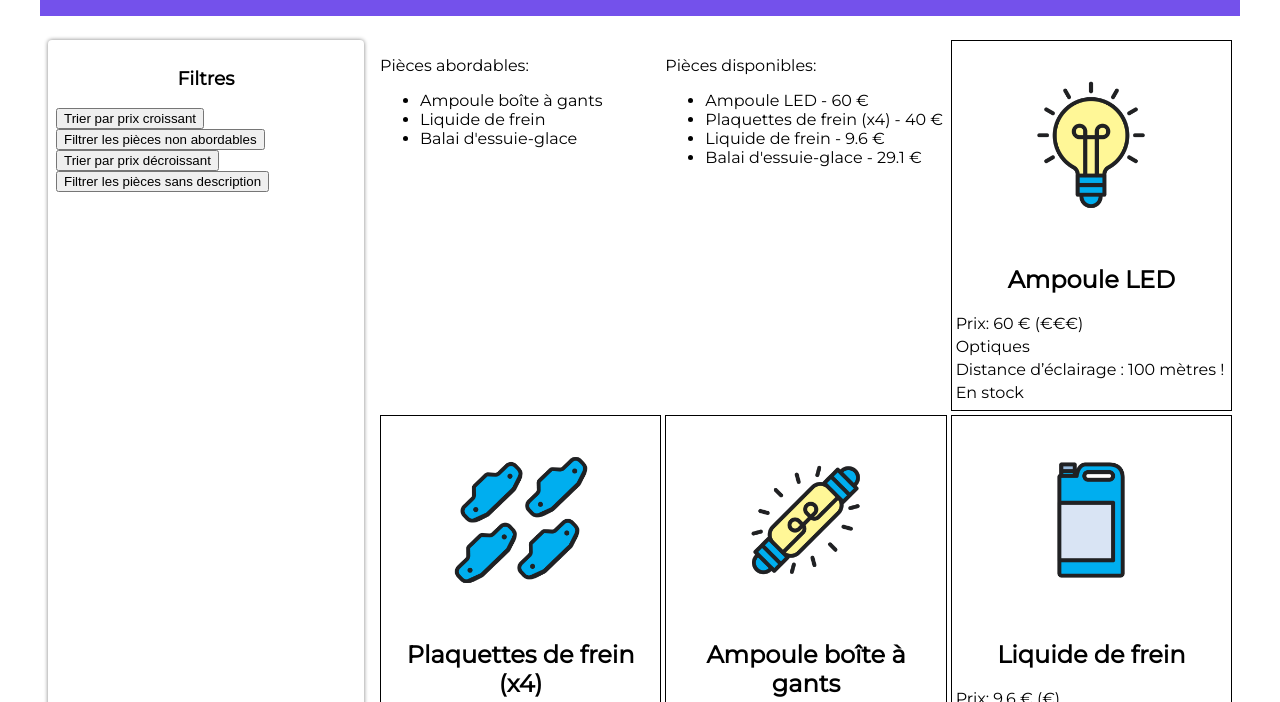
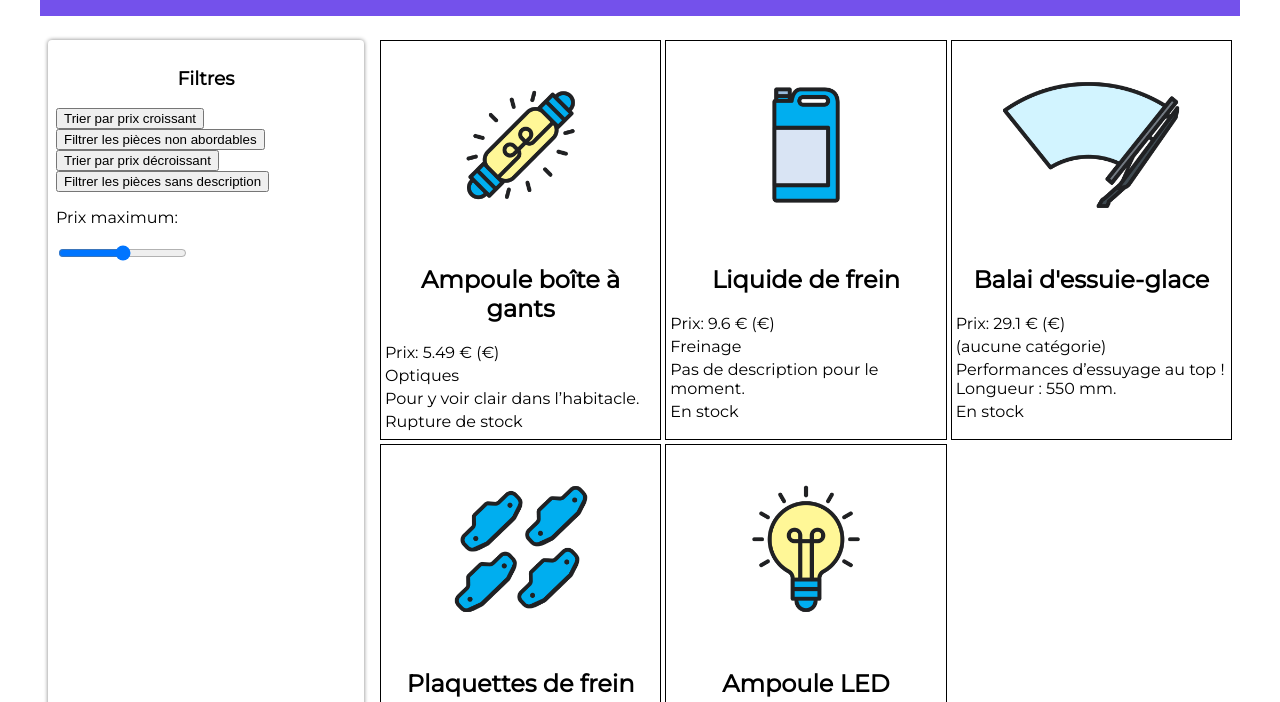
Before and after one commit to kohkohdriss/pieces-auto-, a website: page index.html in a window 1280 px wide. Both pictures are taken after a click on the button "Trier par prix croissant". Shown: the part 98-800 px from the top of the page. Drawn offline with Linux system fonts and the light colour scheme.

Commit message:
generation de la liste des pieces selon le filtre

```diff
--- a/index.html
+++ b/index.html
@@ -22,17 +22,23 @@
         <button class="btn-decroissant">Trier par prix décroissant</button>
         <br />
         <button class="btn-nodesc">Filtrer les pièces sans description</button>
+        <br />
+        <p>Prix maximum:</p>
+        <input
+          type="range"
+          name="prix-max"
+          id="prix-max"
+          min="0"
+          max="60"
+          step="5"
+        />
       </section>
 
       <!-- Fiches produits -->
       <section class="fiches">
         <!-- Code ajouté -->
-        <div class="abordables">
-          <p>Pièces abordables:</p>
-        </div>
-        <div class="disponibles">
-          <p>Pièces disponibles:</p>
-        </div>
+        <div class="abordables"></div>
+        <div class="disponibles"></div>
       </section>
     </main>
   </body>
--- a/pieces.js
+++ b/pieces.js
@@ -1,7 +1,9 @@
 // Récupération des pièces depuis le fichier JSON
-const reponse = await fetch("pieces-autos.json");
-const pieces = await reponse.json();
+// const reponse = await fetch("pieces-autos.json");
+// const pieces = await reponse.json();
+const pieces = await fetch("pieces-autos.json").then((pieces) => pieces.json());
 
+function genererPieces(pieces) {
   for (let i = 0; i < pieces.length; i++) {
     const article = pieces[i];
     // Récupération de l'élément du DOM qui accueillera les fiches
@@ -38,6 +40,9 @@ for (let i = 0; i < pieces.length; i++) {
     pieceElement.appendChild(descriptionElement);
     pieceElement.appendChild(stockElement);
   }
+}
+
+genererPieces(pieces);
 
 //gestion des bouttons
 const boutonTrier = document.querySelector(".btn-trier");
@@ -47,7 +52,8 @@ boutonTrier.addEventListener("click", function () {
   piecesOrdonnees.sort(function (a, b) {
     return a.prix - b.prix;
   });
-  console.log(piecesOrdonnees);
+  document.querySelector(".fiches").innerHTML = "";
+  genererPieces(piecesOrdonnees);
 });
 
 const boutonFiltrer = document.querySelector(".btn-filtrer");
@@ -56,10 +62,11 @@ boutonFiltrer.addEventListener("click", function () {
   const piecesFiltrees = pieces.filter(function (piece) {
     return piece.prix <= 35;
   });
-  console.log(piecesFiltrees);
+  document.querySelector(".fiches").innerHTML = "";
+  genererPieces(piecesFiltrees);
 });
 
-//trier décroissant et filtrer par description
+//Correction Exercice
 const boutonDecroissant = document.querySelector(".btn-decroissant");
 
 boutonDecroissant.addEventListener("click", function () {
@@ -67,7 +74,8 @@ boutonDecroissant.addEventListener("click", function () {
   piecesOrdonnees.sort(function (a, b) {
     return b.prix - a.prix;
   });
-  console.log(piecesOrdonnees);
+  document.querySelector(".fiches").innerHTML = "";
+  genererPieces(piecesOrdonnees);
 });
 
 const boutonNoDescription = document.querySelector(".btn-nodesc");
@@ -76,7 +84,8 @@ boutonNoDescription.addEventListener("click", function () {
   const piecesFiltrees = pieces.filter(function (piece) {
     return piece.description;
   });
-  console.log(piecesFiltrees);
+  document.querySelector(".fiches").innerHTML = "";
+  genererPieces(piecesFiltrees);
 });
 
 const noms = pieces.map((piece) => piece.nom);
@@ -86,7 +95,10 @@ for (let i = pieces.length - 1; i >= 0; i--) {
   }
 }
 console.log(noms);
+//Création de l'en-tête
 
+const pElement = document.createElement("p");
+pElement.innerText = "Pièces abordables";
 //Création de la liste
 const abordablesElements = document.createElement("ul");
 //Ajout de chaque nom à la liste
@@ -96,9 +108,12 @@ for (let i = 0; i < noms.length; i++) {
   abordablesElements.appendChild(nomElement);
 }
 // Ajout de l'en-tête puis de la liste au bloc résultats filtres
-document.querySelector(".abordables").appendChild(abordablesElements);
+document
+  .querySelector(".abordables")
+  .appendChild(pElement)
+  .appendChild(abordablesElements);
 
-//affichage selon disponibilité
+//Code Exercice
 const nomsDisponibles = pieces.map((piece) => piece.nom);
 const prixDisponibles = pieces.map((piece) => piece.prix);
 
@@ -117,4 +132,18 @@ for (let i = 0; i < nomsDisponibles.length; i++) {
   disponiblesElement.appendChild(nomElement);
 }
 
-document.querySelector(".disponibles").appendChild(disponiblesElement);
+const pElementDisponible = document.createElement("p");
+pElementDisponible.innerText = "Pièces disponibles:";
+document
+  .querySelector(".disponibles")
+  .appendChild(pElementDisponible)
+  .appendChild(disponiblesElement);
+
+const inputPrixMax = document.querySelector("#prix-max");
+inputPrixMax.addEventListener("input", function () {
+  const piecesFiltrees = pieces.filter(function (piece) {
+    return piece.prix <= inputPrixMax.value;
+  });
+  document.querySelector(".fiches").innerHTML = "";
+  genererPieces(piecesFiltrees);
+});
```
Lines whose indentation alone changed are shown as unchanged.
